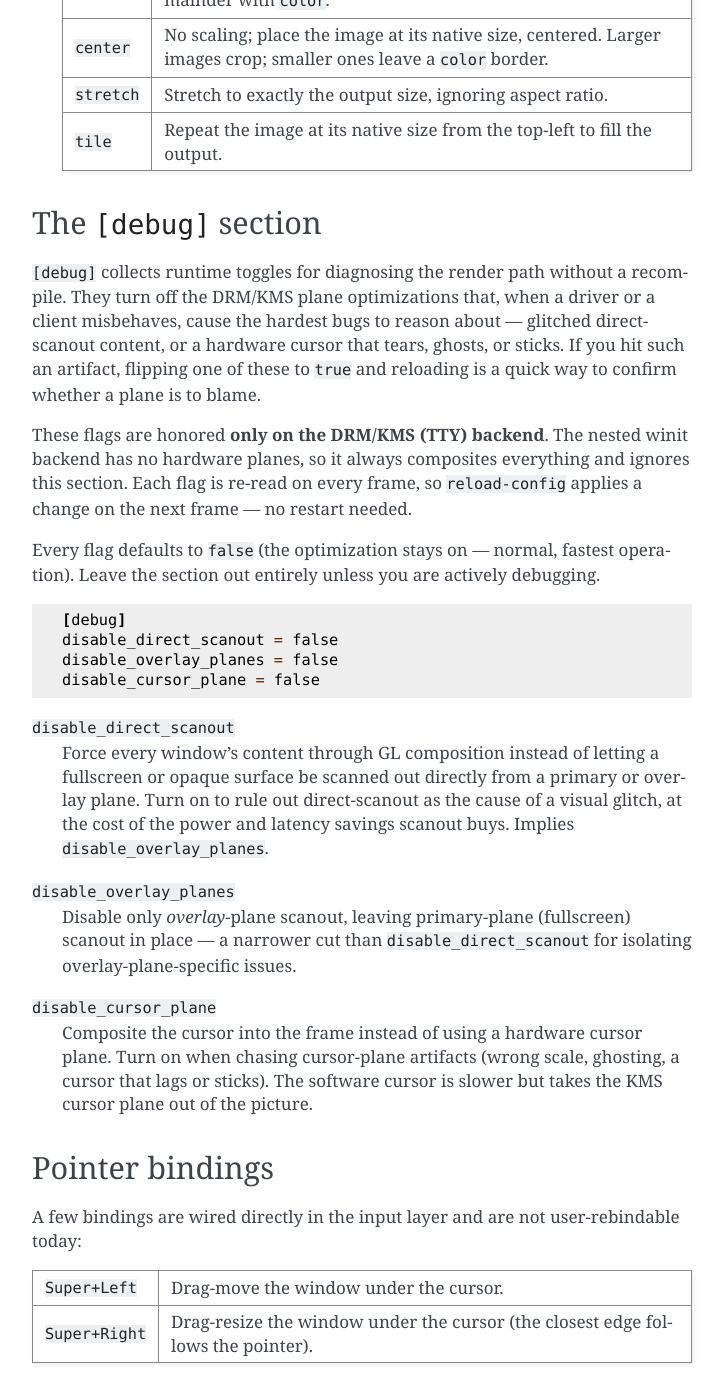
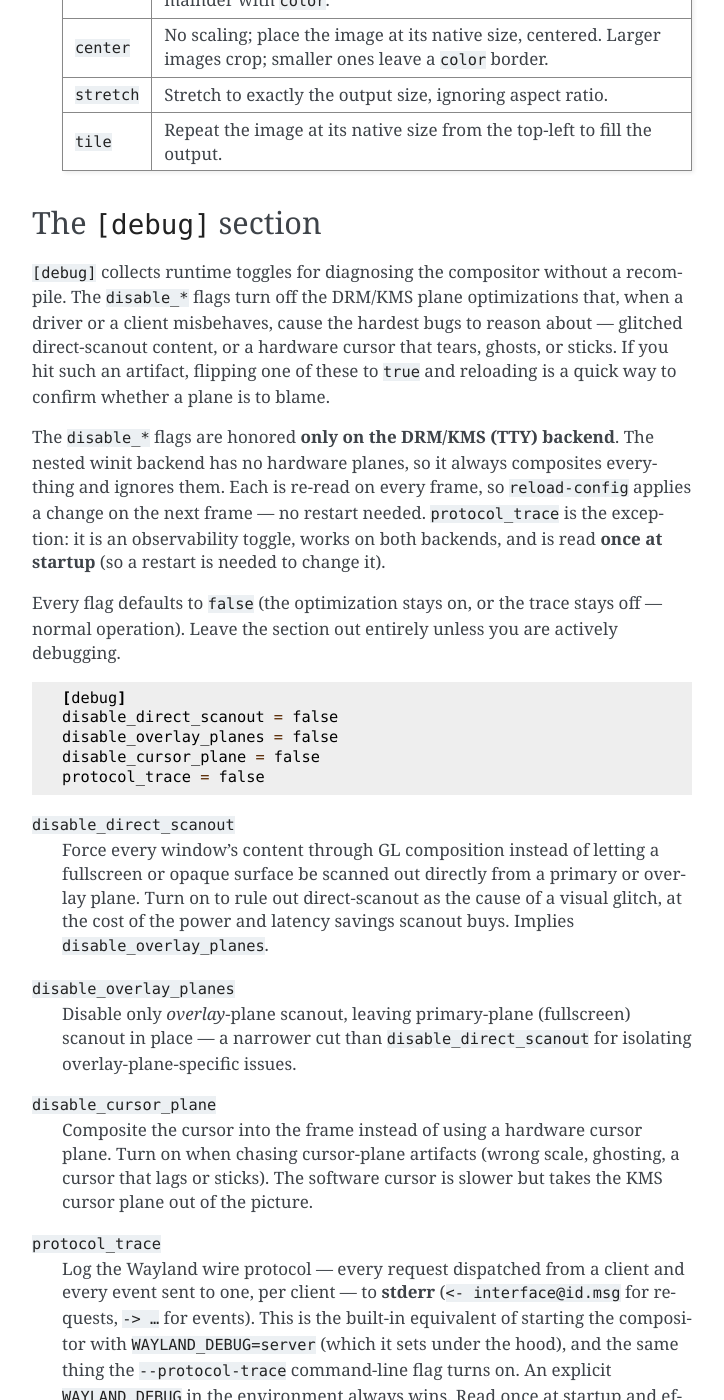
Before and after one commit to szarta/shoestring-wm, a Sphinx documentation site: the page built from docs/configuration.rst, in a window 1280 px wide and 1400 px high, scrolled down 18053 px. Shown: the whole window, without its empty margins (388-1112 px from the left). Built offline with Sphinx 7.4.7, drawn with Linux system fonts in a browser that asks for light colours; some of the changed text lies outside the part shown.

Commit message:
debug: built-in Wayland protocol trace (task 120)
Make the wayland-backend's per-client request/event tracer a first-class,
discoverable feature instead of a env-var users have to know about. The
backend latches WAYLAND_DEBUG once when the Display is created and prints
each client's requests (<- interface@id.msg) and events (-> ...) to
stderr; we set WAYLAND_DEBUG=server before Display::new() when asked.

- --protocol-trace CLI flag and [debug].protocol_trace config key; either
  turns it on. An explicit WAYLAND_DEBUG in the environment always wins
  (detected and left untouched).
- protocol_trace is read once at startup and works on both backends,
  unlike the hot-reloadable, TTY-only disable_* render flags; the [debug]
  docs and the struct doc call out the distinction.
- The trace goes to stderr; the WM's own tracing (incl. the enable
  notice) keeps going to $SHOESTRING_WM_LOG.

Not routed through the IPC diagnostics subsystem on purpose: a protocol
trace is a high-rate message stream, not a sampled gauge, so stderr/
journald is the right sink.

Verified live (nested winit, isolated runtime dir): --protocol-trace +
a wayland-info client produced 456 server-side trace lines on stderr with
none leaking into the tracing file, and an explicit WAYLAND_DEBUG=client
was honored rather than overridden.

Co-Authored-By: Claude Opus 4.8 (1M context) <noreply@anthropic.com>

```diff
--- a/docs/configuration.rst
+++ b/docs/configuration.rst
@@ -784,20 +784,23 @@ restart needed.
 The ``[debug]`` section
 -----------------------
 
-``[debug]`` collects runtime toggles for diagnosing the render path without a
-recompile. They turn off the DRM/KMS plane optimizations that, when a driver or
-a client misbehaves, cause the hardest bugs to reason about — glitched
-direct-scanout content, or a hardware cursor that tears, ghosts, or sticks. If
-you hit such an artifact, flipping one of these to ``true`` and reloading is a
-quick way to confirm whether a plane is to blame.
+``[debug]`` collects runtime toggles for diagnosing the compositor without a
+recompile. The ``disable_*`` flags turn off the DRM/KMS plane optimizations
+that, when a driver or a client misbehaves, cause the hardest bugs to reason
+about — glitched direct-scanout content, or a hardware cursor that tears,
+ghosts, or sticks. If you hit such an artifact, flipping one of these to
+``true`` and reloading is a quick way to confirm whether a plane is to blame.
 
-These flags are honored **only on the DRM/KMS (TTY) backend**. The nested winit
-backend has no hardware planes, so it always composites everything and ignores
-this section. Each flag is re-read on every frame, so ``reload-config`` applies
-a change on the next frame — no restart needed.
+The ``disable_*`` flags are honored **only on the DRM/KMS (TTY) backend**. The
+nested winit backend has no hardware planes, so it always composites everything
+and ignores them. Each is re-read on every frame, so ``reload-config`` applies a
+change on the next frame — no restart needed. ``protocol_trace`` is the
+exception: it is an observability toggle, works on both backends, and is read
+**once at startup** (so a restart is needed to change it).
 
-Every flag defaults to ``false`` (the optimization stays on — normal, fastest
-operation). Leave the section out entirely unless you are actively debugging.
+Every flag defaults to ``false`` (the optimization stays on, or the trace stays
+off — normal operation). Leave the section out entirely unless you are actively
+debugging.
 
 ::
 
@@ -805,6 +808,7 @@ operation). Leave the section out entirely unless you are actively debugging.
     disable_direct_scanout = false
     disable_overlay_planes = false
     disable_cursor_plane = false
+    protocol_trace = false
 
 ``disable_direct_scanout``
     Force every window's content through GL composition instead of letting a
@@ -824,6 +828,19 @@ operation). Leave the section out entirely unless you are actively debugging.
     cursor that lags or sticks). The software cursor is slower but takes the KMS
     cursor plane out of the picture.
 
+``protocol_trace``
+    Log the Wayland wire protocol — every request dispatched from a client and
+    every event sent to one, per client — to **stderr** (``<- interface@id.msg``
+    for requests, ``-> …`` for events). This is the built-in equivalent of
+    starting the compositor with ``WAYLAND_DEBUG=server`` (which it sets under
+    the hood), and the same thing the ``--protocol-trace`` command-line flag
+    turns on. An explicit ``WAYLAND_DEBUG`` in the environment always wins.
+    Read once at startup and effective on both backends. Extremely verbose — a
+    busy session emits thousands of lines a second — so leave it off except when
+    actively tracing a client's protocol exchange. The trace goes to stderr, not
+    to ``$SHOESTRING_WM_LOG`` (which only redirects the WM's own ``tracing``
+    output); capture it with a shell redirect or from the journal.
+
 Pointer bindings
 ----------------
 
```
Also changed, not shown: docs/man/shoestring-wm.1.rst (+10 -1 lines), docs/man/shoestring-wm.5.rst (+15 -6 lines), 2 other files.
